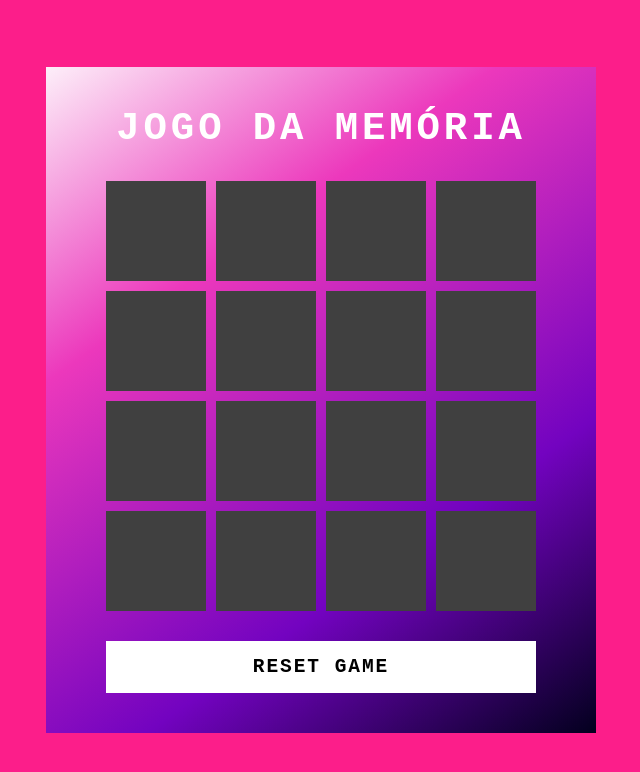
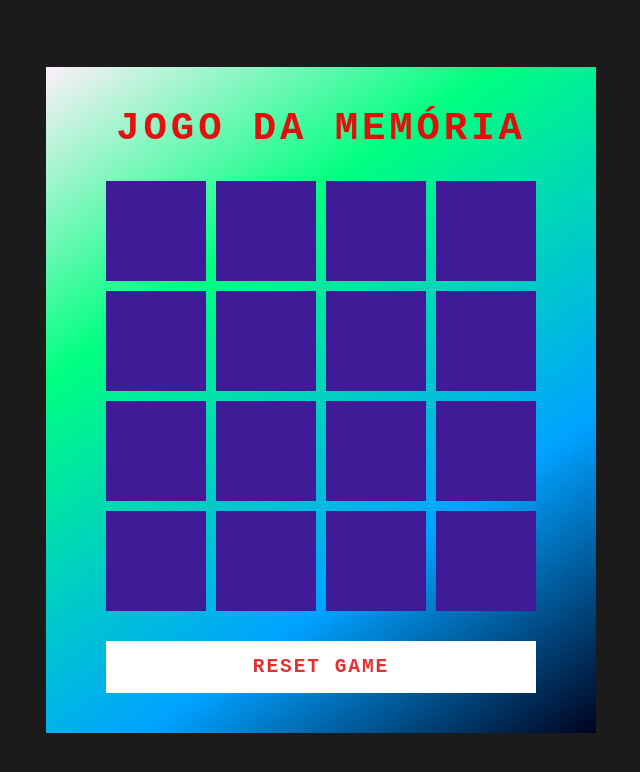
Before and after one commit to JefersonRodrigues21/memory-game, a plain HTML site: page index.html in a window 1280 px wide. Shown: the whole page, without its empty margins (319-959 px from the left). Drawn offline with Linux system fonts and the light colour scheme.

Commit message:
cores atualizadas

```diff
--- a/src/styles/main.css
+++ b/src/styles/main.css
@@ -3,7 +3,7 @@ body{
     justify-content: center;
     align-items: center;
     min-height: 100vh;
-    background-color: #fc1e8a;
+    background-color: #1b1b1b;
     user-select: none;
 }
 
@@ -14,13 +14,13 @@ body{
     justify-content: center;
     align-items: center;
     gap: 30px;
-    background: linear-gradient(325deg, #03001e 0%, #7303c0 30%, #ec38bc 70%, #fdeff9 100%);
+    background: linear-gradient(325deg, #00031e 0%, #00a2ff 30%, rgb(0, 255, 128) 70%, #fdeff9 100%);
     padding: 40px 60px;
 }
 
 h2{
     font-size: 3em;
-    color: #fff;
+    color: #e70909f8;
     text-transform: uppercase;
     letter-spacing: 0.1em;
 }
@@ -28,7 +28,7 @@ h2{
 .reset {
     padding: 15px 20px;
     width: 100%;
-    color: #000;
+    color: #df3232;
     background-color: #fff;
     border: none;
     font-size: 1.5em;
@@ -71,7 +71,7 @@ h2{
     content: "";
     position: absolute;
     inset: 0;
-    background: #404040;
+    background: #401b97;
     /* opacity: 0.85; */
     transition: 0.25s;
     transform: rotateY(0deg);
```
